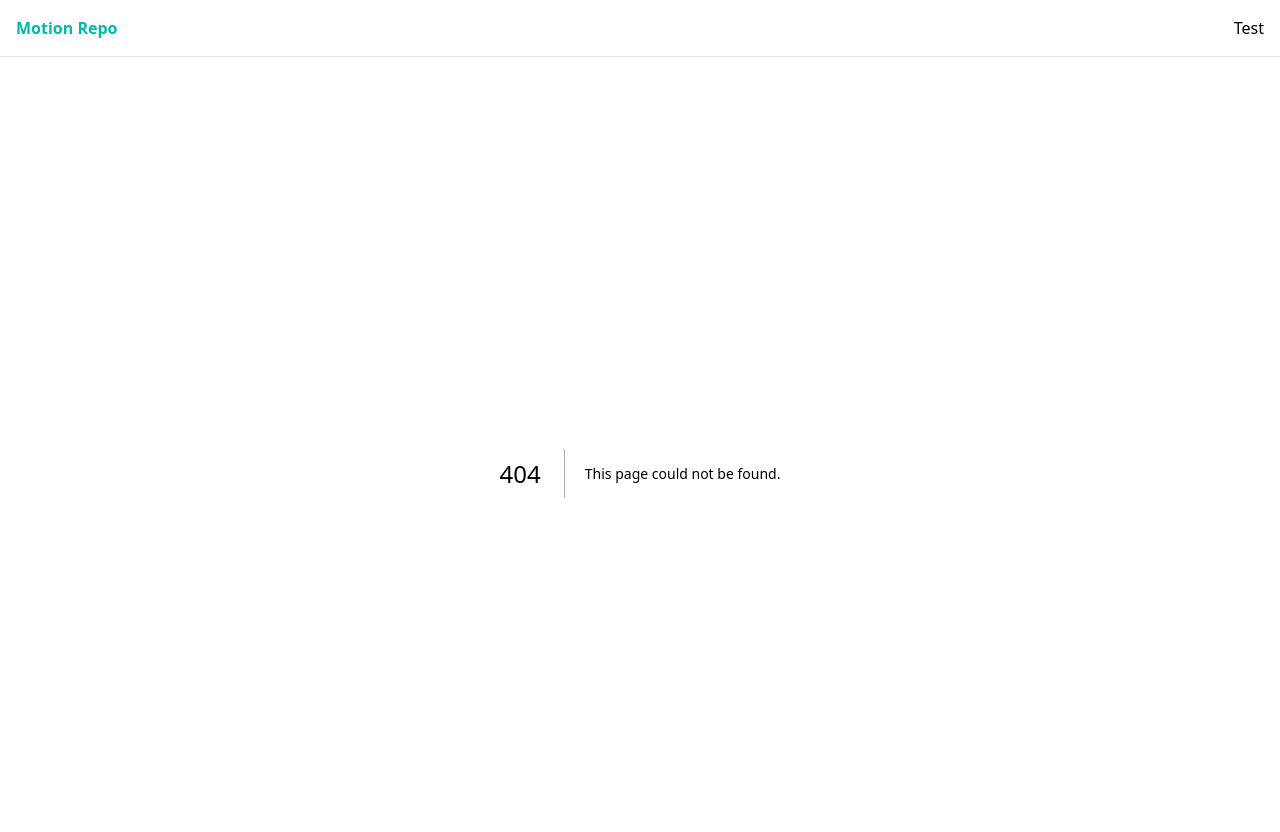
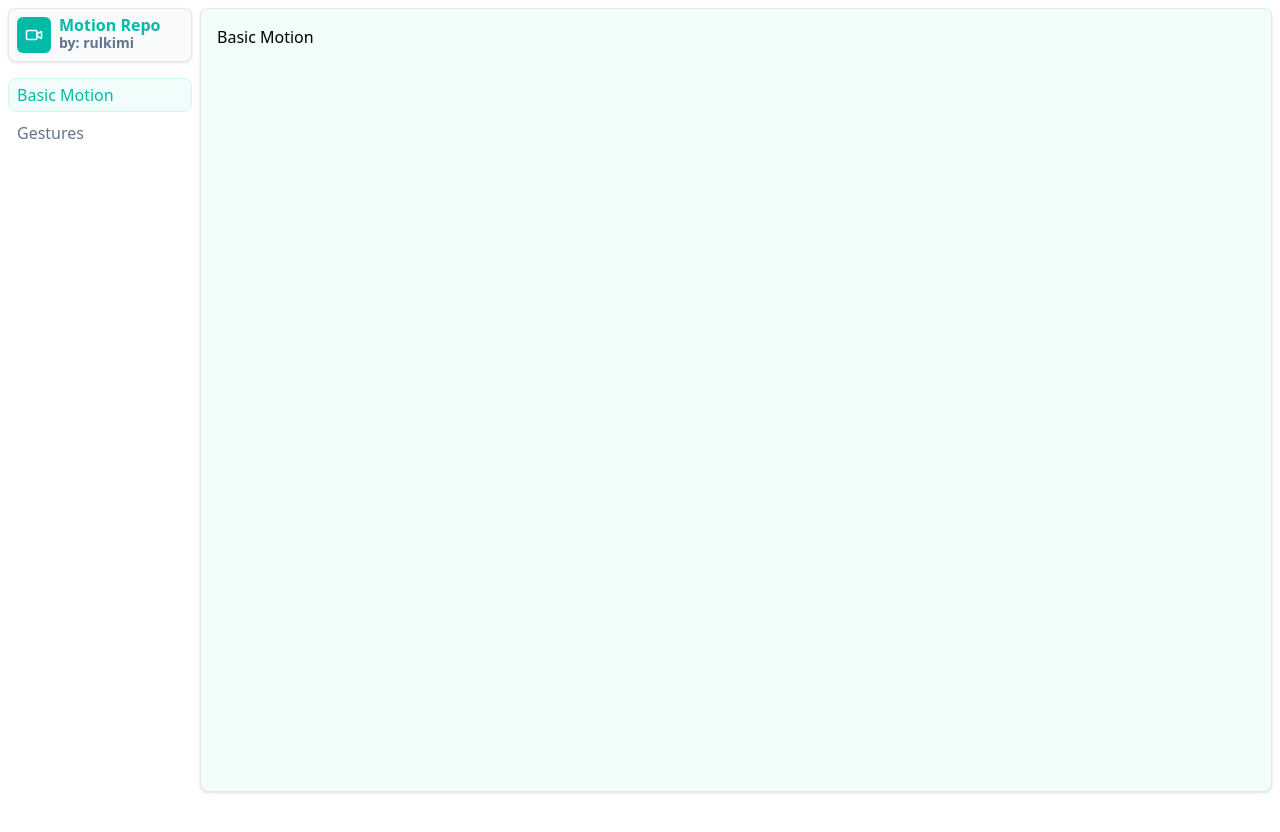
Before and after one commit to azrul-qbeep/motion-repo, a Next.js app: page /basic-motion in a window 1280 px wide. Before the commit this address had no page. Shown: the top 832 px of the page. After the commit the page ends 800 px from the top, so only its background shows below. Built offline with nearby package versions, Linux system fonts and the light colour scheme.

Commit message:
change layout to use sidebar

```diff
--- /dev/null
+++ b/app/basic-motion/page.tsx
@@ -0,0 +1,5 @@
+export default function BasicMotion() {
+  return (
+    <div>Basic Motion</div>
+  )
+}
--- a/app/components/app-header.tsx
+++ /dev/null
@@ -1,46 +0,0 @@
-'use client'
-
-import Link from "next/link"
-import { useState } from "react"
-
-interface Link {
-  label: string
-  url: string
-}
-
-const links: Link[] = [
-  { label: 'Test', url: '/test' }
-]
-
-export default function AppHeader() {
-  const [activeLink, setActiveLink] = useState<string>('/');
-  const onLinkClick = (link: string) => {
-    setActiveLink(link)
-  }
-  return (
-    <header className="sticky top-0 z-10 bg-white border-b border-gray-200">
-      <div className="max-w-7xl p-4 mx-auto flex justify-between">
-        <Link
-          href="/"
-          className="text-teal-500 font-semibold"
-          onClick={() => setActiveLink('/')}
-        >
-          Motion Repo
-        </Link>
-        <ul className="flex gap-2">
-          {links.map(link => (
-            <li key={link.url}>
-              <Link
-                href={link.url}
-                className={`hover:underline ${activeLink === link.url ? 'text-teal-500' : ''}`}
-                onClick={() => onLinkClick(link.url)}
-              >
-                {link.label}
-              </Link>
-            </li>
-          ))}
-        </ul>
-      </div>
-    </header>
-  )
-}
--- /dev/null
+++ b/app/components/sidebar.tsx
@@ -0,0 +1,59 @@
+"use client";
+
+import Link from "next/link";
+import { useState } from "react";
+import { Video } from "lucide-react";
+import { usePathname } from "next/navigation";
+
+interface Link {
+  label: string;
+  url: string;
+}
+
+const links: Link[] = [
+  { label: "Basic Motion", url: "/basic-motion" },
+  { label: "Gestures", url: "/gestures" },
+];
+
+export default function AppHeader() {
+  const pathname = usePathname();
+  const [activeLink, setActiveLink] = useState<string>(pathname);
+  const onLinkClick = (link: string) => {
+    setActiveLink(link);
+  };
+  return (
+    <aside className="bg-white w-[200px]">
+      <nav className="sticky top-0 bottom-0 p-2 flex flex-col space-y-4">
+        <Link
+          href="/"
+          className="bg-slate-50 shadow-sm border border-gray-200 p-2 rounded-lg font-semibold flex gap-2"
+          onClick={() => setActiveLink("/")}
+        >
+          <div className="bg-teal-500 flex items-center justify-center p-2 rounded-md">
+            <Video className="text-white" size={18} />
+          </div>
+          <div>
+            <p className="text-teal-500 leading-none">Motion Repo</p>
+            <p className="text-slate-500 text-sm">by: rulkimi</p>
+          </div>
+        </Link>
+        <ul className="flex flex-col gap-1">
+          {links.map((link) => (
+            <Link
+              href={link.url}
+              key={link.url}
+              className={`px-2 py-1 border rounded-lg cursor-pointer ${
+                activeLink === link.url
+                  ? "text-teal-500 bg-teal-50 border-teal-100"
+                  : "text-slate-500 border-transparent hover:bg-gray-50"
+              }`}
+              onClick={() => onLinkClick(link.url)}
+            >
+              {link.label}
+            </Link>
+          ))}
+        </ul>
+      </nav>
+    </aside>
+  );
+}
--- /dev/null
+++ b/app/gestures/page.tsx
@@ -0,0 +1,5 @@
+export default function Gestures() {
+  return (
+    <div>Gestures</div>
+  )
+}
--- a/app/layout.tsx
+++ b/app/layout.tsx
@@ -1,6 +1,6 @@
 import type { Metadata } from "next";
 import "./globals.css";
-import AppHeader from "./components/app-header";
+import Sidebar from "./components/sidebar";
 
 export const metadata: Metadata = {
   title: "Create Next App",
@@ -15,10 +15,14 @@ export default function RootLayout({
   return (
     <html lang="en">
       <body
-        className={`antialiased`}
+        className={`antialiased min-h-screen flex flex-col`}
       >
-        <AppHeader />
-        <main className="mx-auto max-w-7xl p-4">{children}</main>
+        <div className="flex flex-grow">
+          <Sidebar />
+          <div className="bg-teal-50 shadow-sm border border-gray-200 flex-grow my-2 mr-2 rounded-lg">
+            <main className="max-w-7xl p-4">{children}</main>
+          </div>
+        </div>
       </body>
     </html>
   );
--- a/app/page.tsx
+++ b/app/page.tsx
@@ -1,4 +1,3 @@
-import Link from "next/link";
 export default function Home() {
   return (
     <div className="h-[2000px]">Home</div>
--- a/app/test/page.tsx
+++ /dev/null
@@ -1,5 +0,0 @@
-export default function Test() {
-  return (
-    <div>Test</div>
-  )
-}
```
Also changed, not shown: package.json (+6 -5 lines), 1 other file (tests, documents, lock files or other folders).
